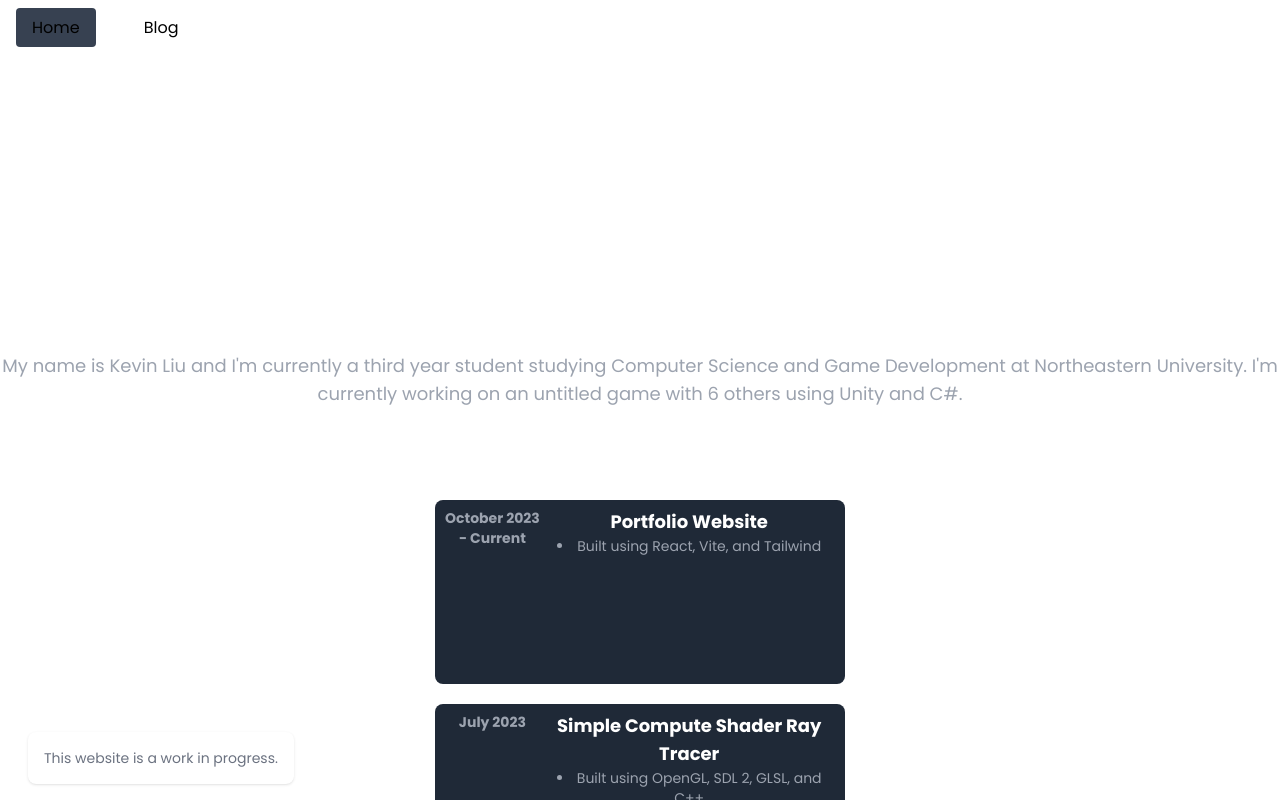
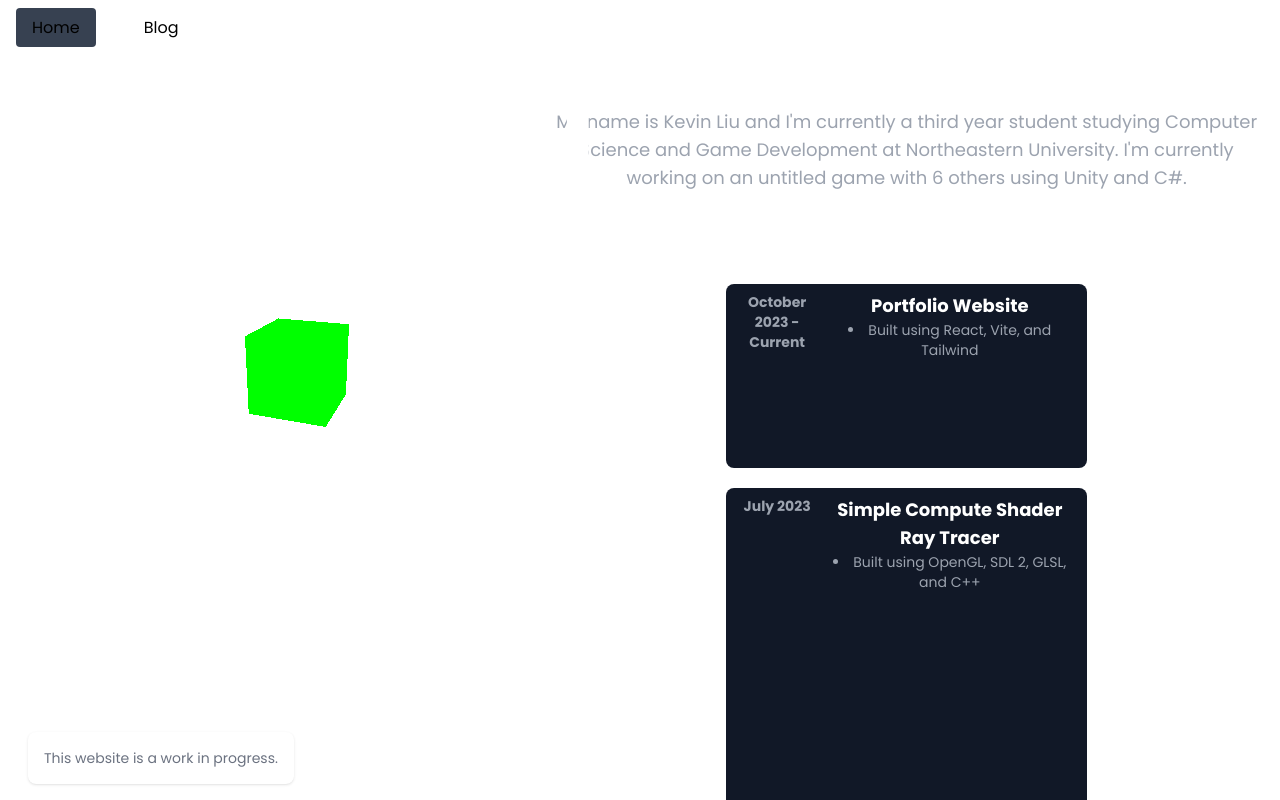
Before and after one commit to faosldkjfhf/portfolio-website, a React (Vite) app: page / in a window 1280 px wide. Shown: the top 800 px of the page. Built offline with nearby package versions, Linux system fonts and the light colour scheme.

Commit message:
added a temp visual

```diff
--- a/package.json
+++ b/package.json
@@ -14,7 +14,8 @@
         "react": "^18.2.0",
         "react-dom": "^18.2.0",
         "react-router": "^6.16.0",
-        "react-router-dom": "^6.16.0"
+        "react-router-dom": "^6.16.0",
+        "three": "^0.157.0"
     },
     "devDependencies": {
         "@types/react": "^18.2.15",
--- a/src/contact-me/index.jsx
+++ b/src/contact-me/index.jsx
@@ -11,7 +11,7 @@ function ContactCard() {
                     through any of the other links below as well!
                 </div>
                 <div className="text-xl">
-                    <ul className="list-disc list-inside">
+                    <ul className="">
                         <li className="list-item">
                             <Link to="https://www.linkedin.com/in/kliu0932">
                                 <i className="fa-brands fa-linkedin"></i> Kevin
--- a/src/home/index.jsx
+++ b/src/home/index.jsx
@@ -6,21 +6,28 @@ import WorkExperience from "../work-experience";
 import Interests from "../interests";
 import NavBar from "../nav-bar";
 import ContactCard from "../contact-me";
+import Visual from "./test";
 
 function Home() {
     return (
-        <div className="flex flex-col flex-1">
+        <div className="">
             <NavBar />
-            <div className="text-white text-9xl font-bold flex-auto">
-                <div className="overflow-hidden">Hello!</div>
-                <div className="overflow-hidden">I'm Kevin Liu</div>
+            <div className="md:grid md:grid-cols-12 md:grid-rows-6 mt-3">
+                <div className="md:col-span-5 md:row-span-full">
+                    <div className="text-white md:text-8xl lg:text-9xl font-bold">
+                        <div className="px-3 fixed overflow-hidden">
+                            Kevin Liu
                         </div>
-            <div className="flex-auto text-center container mx-auto">
+                        <Visual />
+                    </div>
+                </div>
+                <div className="text-center container mx-auto md:col-span-7 md:row-span-full md:px-3 md:overflow-hidden">
                     <AboutMe />
                     <WorkExperience />
                     <Projects />
                     <Interests />
                     <ContactCard />
+                </div>
             </div>
             <div className="fixed bottom-0">
                 <Footer />
--- /dev/null
+++ b/src/home/test.jsx
@@ -0,0 +1,40 @@
+import * as THREE from "three";
+import { useRef, useEffect } from "react";
+
+function Visual() {
+    const refContainer = useRef(null);
+    useEffect(() => {
+        // === THREE.JS CODE START ===
+        var height = 600;
+        var width = 600;
+        var scene = new THREE.Scene();
+        var camera = new THREE.PerspectiveCamera(75, width / height, 0.1, 1000);
+        var renderer = new THREE.WebGLRenderer({ alpha: true });
+        renderer.setClearColor(0x000000, 0); // the default
+        renderer.setSize(width, height);
+        // document.body.appendChild( renderer.domElement );
+        // use ref as a mount point of the Three.js scene instead of the document.body
+        refContainer.current &&
+            refContainer.current.appendChild(renderer.domElement);
+        var geometry = new THREE.BoxGeometry(1, 1, 1);
+        var material = new THREE.MeshBasicMaterial({ color: 0x00ff00 });
+        var cube = new THREE.Mesh(geometry, material);
+        scene.add(cube);
+        camera.position.z = 5;
+        var animate = function () {
+            requestAnimationFrame(animate);
+            cube.rotation.x += 0.01;
+            cube.rotation.y += 0.01;
+            renderer.render(scene, camera);
+        };
+        animate();
+    }, []);
+    return (
+        <div
+            className="hidden lg:block fixed bg-transparent -z-10"
+            ref={refContainer}
+        ></div>
+    );
+}
+
+export default Visual;
--- a/src/index.css
+++ b/src/index.css
@@ -4,7 +4,7 @@
 
 @layer base {
     html {
-        @apply dark:bg-gray-700;
+        @apply dark:bg-slate-800;
         font-family: "Poppins", sans-serif;
     }
 
@@ -53,7 +53,7 @@
         @apply mt-2;
         @apply mb-2;
         @apply rounded-lg;
-        @apply bg-gray-800;
+        @apply bg-gray-900;
         @apply hover:scale-105;
         transition: all 1s;
     }
@@ -61,6 +61,6 @@
 
 @layer utilities {
     .w-test {
-        width: 32%;
+        width: 50%;
     }
 }
```
Also changed, not shown: 1 other file (tests, documents, lock files or other folders). Lines whose indentation alone changed are shown as unchanged.
